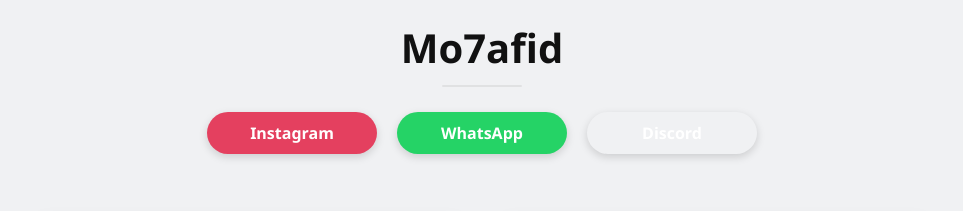
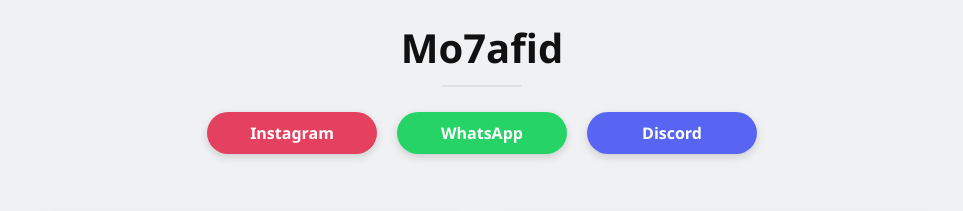
Before and after one commit to Mo7afid/Mo7afid, a plain HTML site: page index.html in a window 1280 px wide. Shown: the top 211 px of the page, without its empty margins (158-1121 px from the left). Drawn offline with Linux system fonts and the light colour scheme.

Commit message:
style.css

```diff
--- a/style.css
+++ b/style.css
@@ -1,3 +1,4 @@
+
 /* إعدادات أساسية */
 body {
   margin: 0;
@@ -67,6 +68,15 @@
 
 .social-btn.whatsapp:hover {
   background: #1DA851;
+}
+
+/* زر Discord */
+.social-btn.discord {
+  background: #5865F2; /* لون Discord الأزرق */
+}
+
+.social-btn.discord:hover {
+  background: #4752C4; /* لون أغمق عند التمرير */
 }
 
 /* قسم الألعاب */
```
